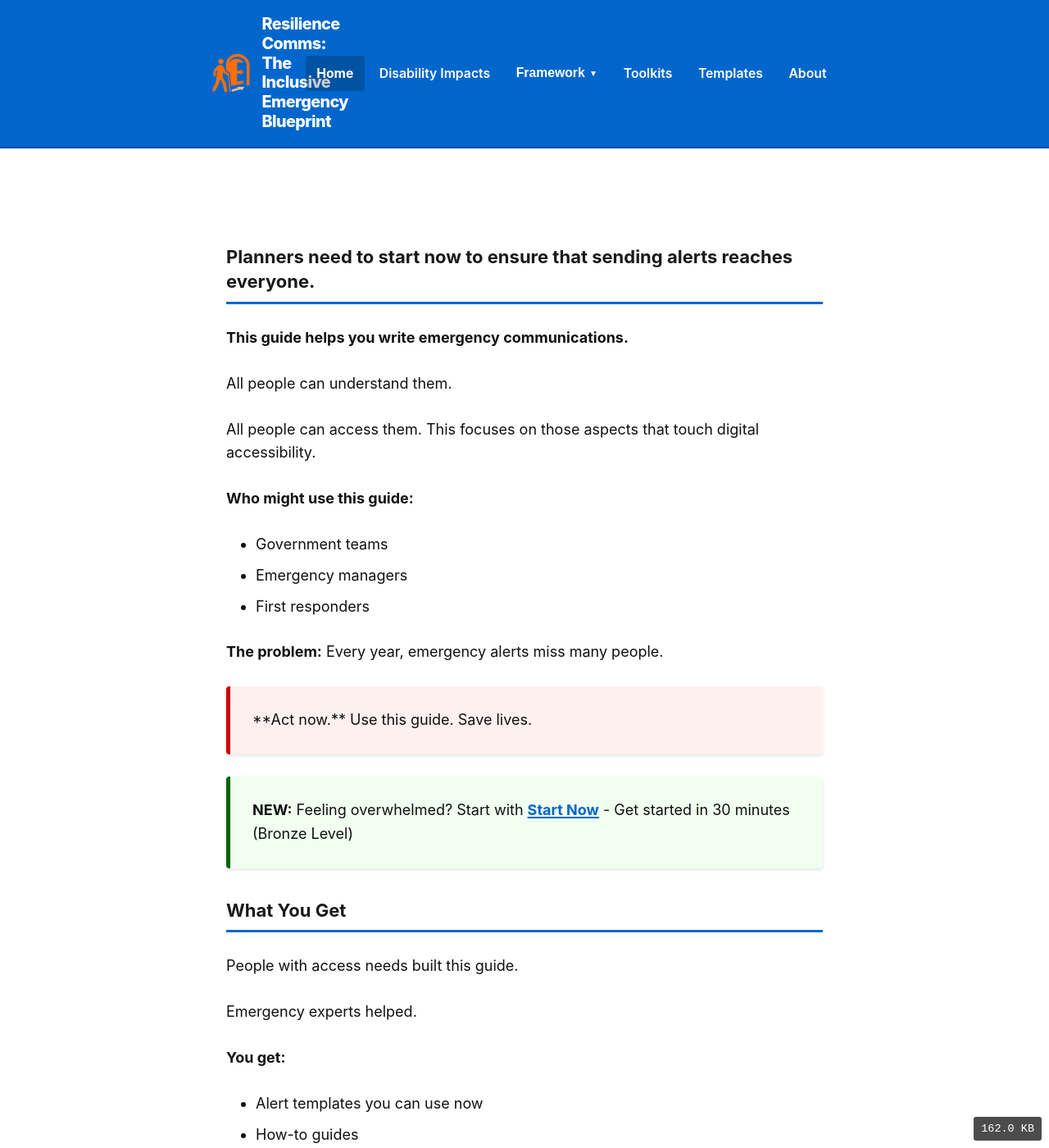
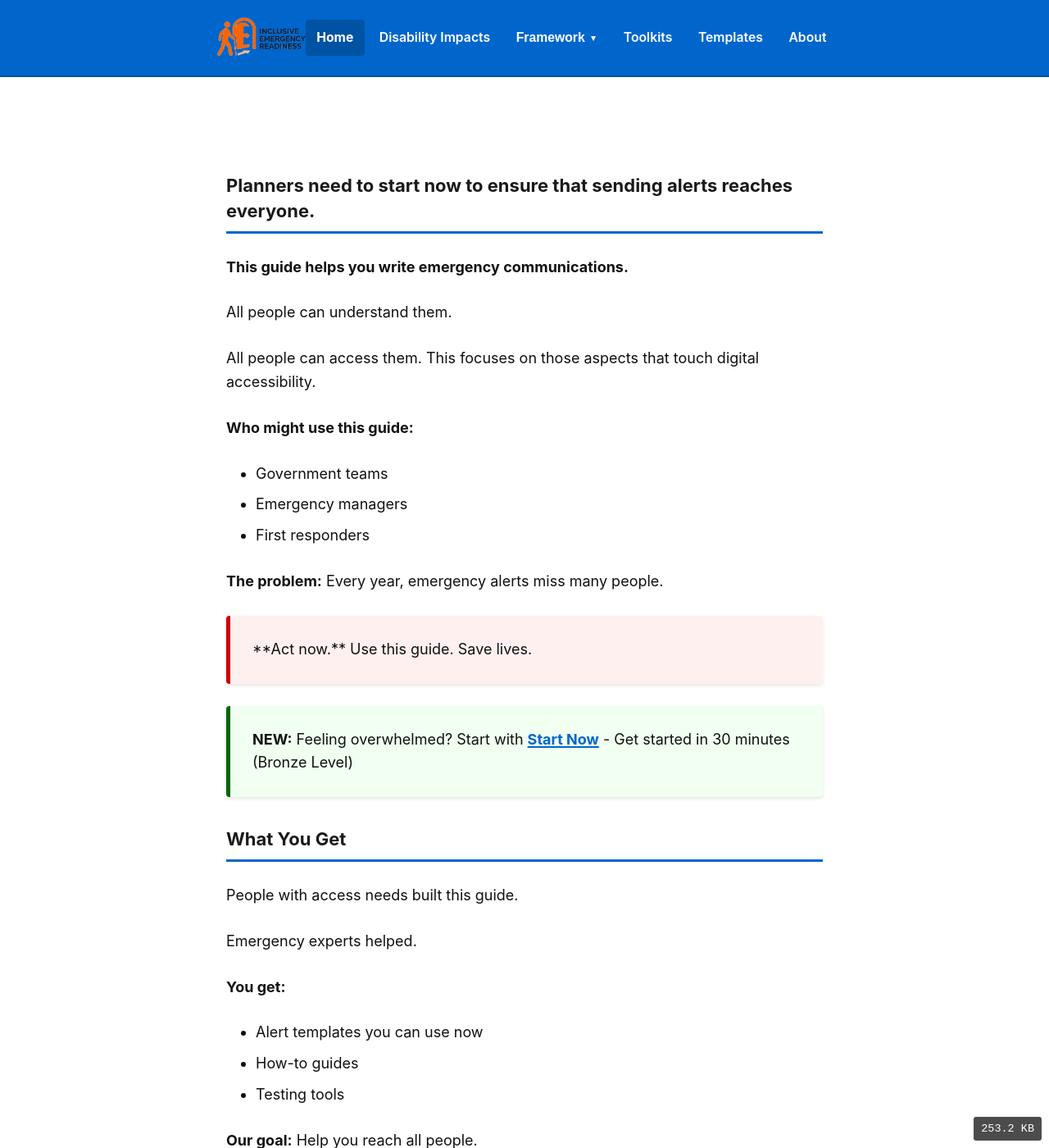
Before and after one commit to mgifford/inclusive-emergency-readiness, a Jekyll site: the page built from index.md, in a window 1280 px wide and 1400 px high. Shown: the whole window at 82% size. Built offline with Jekyll 4.4.1, drawn with Linux system fonts in a browser that asks for light colours.

Commit message:
Replace logo+text header with social-card.svg full logo
Co-authored-by: mgifford <116832+mgifford@users.noreply.github.com>

```diff
--- a/_includes/header.html
+++ b/_includes/header.html
@@ -1,10 +1,10 @@
 <header class="site-header" role="banner">
   <div class="container">
     <div class="site-branding">
-      <a href="{{ '/' | relative_url }}" rel="home" aria-label="Home">
-        <img src="{{ '/assets/images/IER-a11y-logo.svg' | relative_url }}" alt="Inclusive Emergency Readiness - Person with mobility aid and emergency exit symbol" class="site-logo" role="img">
+      <a href="{{ '/' | relative_url }}" rel="home" aria-label="{{ site.title }} - Home">
+        <img src="{{ '/assets/images/social-card.svg' | relative_url }}" alt="" class="site-logo" aria-hidden="true">
       </a>
-      <div>
+      <div class="site-title-wrap">
         <h1 class="site-title">
           <a href="{{ '/' | relative_url }}" rel="home">{{ site.title }}</a>
         </h1>
--- a/assets/css/emergency.scss
+++ b/assets/css/emergency.scss
@@ -250,11 +250,25 @@ a {
 }
 
 .site-logo {
-  height: 48px;
-  max-height: 48px;
+  height: 56px;
+  max-height: 56px;
   width: auto;
   display: block;
-  border-radius: 4px;
+}
+
+// Site title is visually hidden when the full-logo image (social-card.svg) is visible.
+// Preserved in the accessibility tree for screen reader heading navigation.
+// Shown in low-data mode when the logo image is hidden.
+.site-title-wrap {
+  position: absolute;
+  width: 1px;
+  height: 1px;
+  padding: 0;
+  margin: -1px;
+  overflow: hidden;
+  clip: rect(0, 0, 0, 0);
+  white-space: nowrap;
+  border: 0;
 }
 
 .site-title {
@@ -909,6 +923,18 @@ body.high-contrast {
     display: none;
   }
 
+  // Show site title text when the logo image is hidden
+  .site-title-wrap {
+    position: static;
+    width: auto;
+    height: auto;
+    padding: 0;
+    margin: 0;
+    overflow: visible;
+    clip: auto;
+    white-space: normal;
+  }
+
   // Simplify borders
   .site-header {
     border-bottom: 1px solid $color-text;
```
